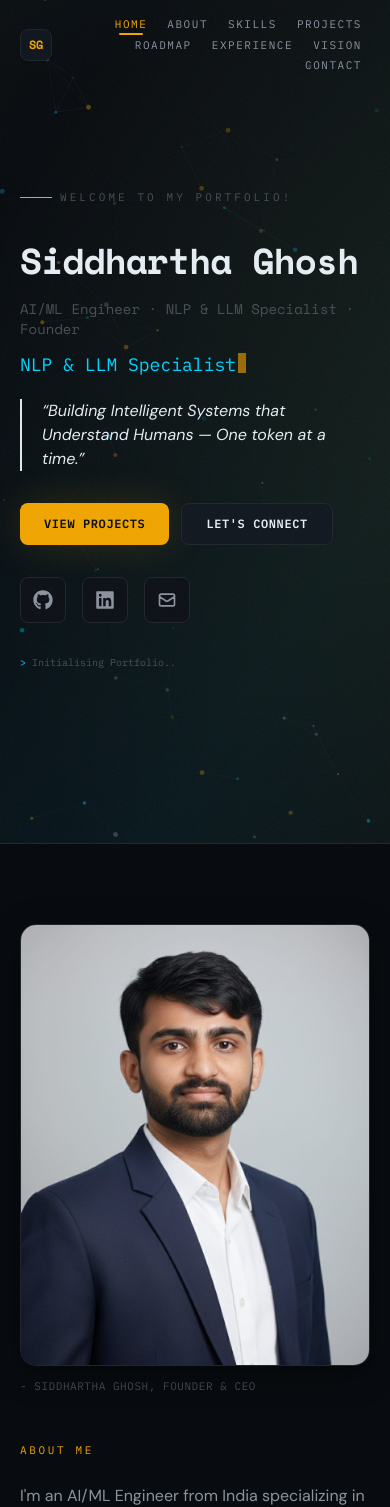
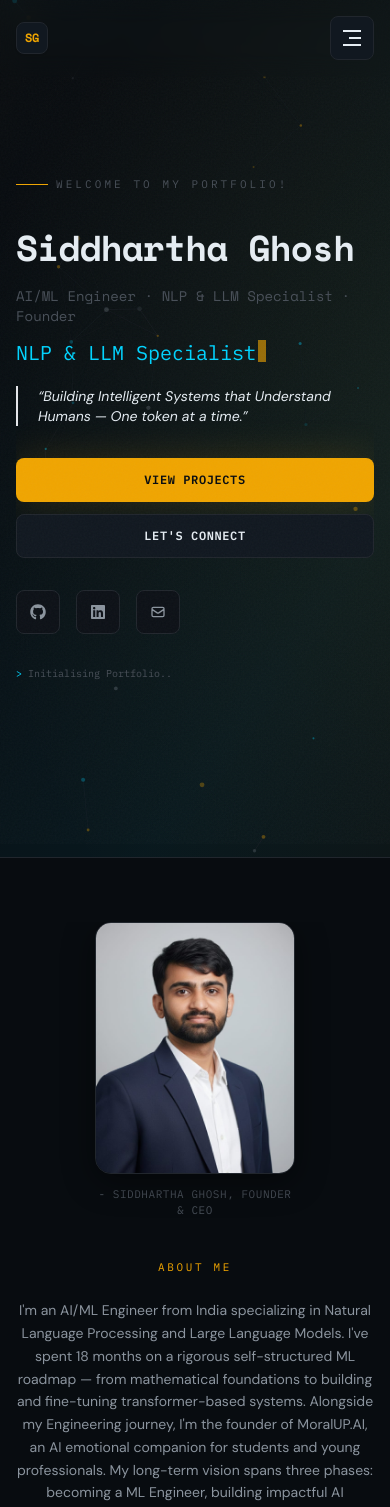
Before and after one commit to SiddharthaGhosh13/My-AIML-Portfolio, a React (Vite) app: page / in a window 390 px wide. Shown: the top 1507 px of the page. Built offline with nearby package versions, Linux system fonts and the light colour scheme.

Commit message:
Fix Mobile Responsiveness

```diff
--- a/src/components/About.jsx
+++ b/src/components/About.jsx
@@ -1,7 +1,6 @@
 import { motion } from 'framer-motion'
 import { useScrollAnimation, staggerContainer, staggerItem } from '../hooks/useScrollAnimation'
 import { siteMeta } from '../data/site'
-import profilePlaceholder from '../assets/profile-placeholder.svg'
 import profilePic from '../assets/profile.jpg'
 
 export default function About() {
@@ -11,38 +10,38 @@ export default function About() {
     <section
       id="about"
       ref={ref}
-      className="relative border-b border-border bg-bg-secondary/40 py-20 md:py-28"
+      className="relative border-b border-border bg-bg-secondary/40 px-4 py-16 md:px-6 md:py-24 lg:px-8"
       aria-labelledby="about-heading"
     >
 
       <motion.div
-        className="mx-auto grid max-w-content gap-12 px-5 md:grid-cols-[minmax(0,320px)_1fr] md:items-start md:gap-16 md:px-8"
+        className="mx-auto grid w-full max-w-6xl grid-cols-1 gap-10 overflow-hidden md:grid-cols-2 md:items-start md:gap-12"
         initial="hidden"
         animate={inView ? 'visible' : 'hidden'}
         variants={staggerContainer}
       >
-        <motion.div variants={staggerItem} className="relative mx-auto w-full max-w-sm md:mx-0">
+        <motion.div variants={staggerItem} className="relative mx-auto w-full max-w-[200px] md:mx-0 md:max-w-sm">
           <div className="absolute -inset-3 rounded-2xl bg-gradient-to-br from-accent-primary/20 via-transparent to-accent-secondary/15 blur-xl" aria-hidden />
           <img
             src={profilePic}
             alt="Siddhartha Ghosh - Profile Picture"
-            width={320}
-            height={320}
+            width={200}
+            height={200}
             loading="lazy"
             decoding="async"
             className="relative z-[1] w-full rounded-2xl border border-border object-cover shadow-card"
           />
-          <p className="mt-3 font-label text-[11px] uppercase tracking-wider text-text-muted">
+          <p className="mt-3 text-center font-label text-[11px] uppercase tracking-wider text-text-muted md:text-left">
             - Siddhartha Ghosh, Founder & CEO
           </p>
         </motion.div>
 
-        <motion.div variants={staggerItem} className="space-y-6">
+        <motion.div variants={staggerItem} className="space-y-6 text-center md:text-left">
           <p className="font-label text-[11px] uppercase tracking-[0.24em] text-accent-primary">
             About Me
           </p>
-          <p className="max-w-2xl font-body text-base leading-relaxed text-text-secondary md:text-lg">{siteMeta.shortBio}</p>
-          <dl className="grid gap-4 border-l border-border pl-5 font-label text-sm text-text-secondary md:grid-cols-2">
+          <p className="max-w-2xl break-words font-body text-sm leading-relaxed text-text-secondary md:text-base">{siteMeta.shortBio}</p>
+          <dl className="grid gap-4 border-l border-border pl-4 font-label text-sm text-text-secondary md:grid-cols-2 md:pl-5">
             <div>
               <dt className="text-text-muted">Location</dt>
               <dd className="text-text-primary">{siteMeta.location}</dd>
--- a/src/components/Hero.jsx
+++ b/src/components/Hero.jsx
@@ -46,6 +46,16 @@ function TypewriterRole() {
 }
 
 export default function Hero() {
+  const [isMobile, setIsMobile] = useState(false)
+
+  useEffect(() => {
+    const media = window.matchMedia('(max-width: 767px)')
+    const onChange = (event) => setIsMobile(event.matches)
+    setIsMobile(media.matches)
+    media.addEventListener('change', onChange)
+    return () => media.removeEventListener('change', onChange)
+  }, [])
+
   const particleOptions = useMemo(
     () => ({
       fullScreen: { enable: false },
@@ -53,7 +63,7 @@ export default function Hero() {
       fpsLimit: 60,
       detectRetina: true,
       particles: {
-        number: { value: 52 },
+        number: { value: isMobile ? 30 : 52 },
         color: { value: ['#F0A500', '#00D4FF', '#8B949E'] },
         opacity: { value: { min: 0.12, max: 0.42 } },
         size: { value: { min: 1, max: 2.5 } },
@@ -83,7 +93,7 @@ export default function Hero() {
         },
       },
     }),
-    []
+    [isMobile]
   )
 
   const container = {
@@ -101,7 +111,7 @@ export default function Hero() {
   return (
     <section
       id="hero"
-      className="relative flex min-h-[100svh] items-center justify-center overflow-hidden border-b border-border"
+      className="relative flex min-h-[100svh] items-center justify-center overflow-hidden border-b border-border px-4 py-16 md:px-6 md:py-24 lg:px-8"
       aria-labelledby="hero-heading"
     >
       <div className="mesh-hero absolute inset-0" aria-hidden />
@@ -115,7 +125,7 @@ export default function Hero() {
       />
 
       <motion.div
-        className="relative z-10 mx-auto flex max-w-content flex-col items-start gap-8 px-5 pb-24 pt-28 md:px-8 md:pt-32"
+        className="relative z-10 mx-auto flex w-full max-w-6xl flex-col items-start gap-8 overflow-hidden px-0 pb-28 pt-28 md:pb-24 md:pt-32"
         variants={container}
         initial="hidden"
         animate="visible"
@@ -130,32 +140,32 @@ export default function Hero() {
         <motion.div variants={item} className="space-y-4">
           <h1
             id="hero-heading"
-            className="font-display text-4xl font-semibold leading-tight tracking-tight text-text-primary md:text-6xl lg:text-7xl"
+            className="break-words font-display text-4xl font-semibold leading-tight tracking-tight text-text-primary md:text-6xl lg:text-8xl"
           >
             {siteMeta.name}
           </h1>
-          <p className="max-w-2xl font-body text-lg text-text-secondary md:text-xl">
+          <p className="max-w-2xl font-body text-xl text-text-secondary md:text-3xl">
             <span className="block font-display text-sm text-text-muted md:text-base">{siteMeta.title}</span>
             <span className="mt-3 block min-h-[2rem] md:min-h-[2.25rem]">
               <TypewriterRole />
             </span>
           </p>
-          <p className="max-w-2xl border-l-2 border-accent-primary/40 pl-5 font-body text-base italic text-text-primary/90 md:text-lg">
+          <p className="max-w-2xl break-words border-l-2 border-accent-primary/40 pl-5 font-body text-sm italic text-text-primary/90 md:text-base">
             “{siteMeta.tagline}”
           </p>
         </motion.div>
 
-        <motion.div variants={item} className="flex flex-wrap gap-3">
+        <motion.div variants={item} className="flex w-full flex-col gap-3 sm:w-auto md:flex-row">
           <a
             href="#projects"
-            className="cursor-target inline-flex items-center justify-center rounded-lg bg-accent-primary px-6 py-3 font-label text-xs font-semibold uppercase tracking-wider text-bg-primary shadow-glowamber transition hover:bg-accent-primary/90 focus-visible:ring-2 focus-visible:ring-accent-secondary"
+            className="cursor-target inline-flex min-h-11 w-full items-center justify-center rounded-lg bg-accent-primary px-6 py-3 font-label text-xs font-semibold uppercase tracking-wider text-bg-primary shadow-glowamber transition hover:bg-accent-primary/90 focus-visible:ring-2 focus-visible:ring-accent-secondary md:w-auto"
             aria-label="View featured projects"
           >
             View Projects
           </a>
           <a
             href="#contact"
-            className="cursor-target inline-flex items-center justify-center rounded-lg border border-border bg-bg-card px-6 py-3 font-label text-xs font-semibold uppercase tracking-wider text-text-primary transition hover:border-accent-secondary/50 hover:text-accent-secondary"
+            className="cursor-target inline-flex min-h-11 w-full items-center justify-center rounded-lg border border-border bg-bg-card px-6 py-3 font-label text-xs font-semibold uppercase tracking-wider text-text-primary transition hover:border-accent-secondary/50 hover:text-accent-secondary md:w-auto"
             aria-label="Go to contact section"
           >
             Let&apos;s Connect
@@ -167,26 +177,26 @@ export default function Hero() {
             href={siteMeta.github}
             target="_blank"
             rel="noreferrer"
-            className="cursor-target rounded-lg border border-border bg-bg-secondary p-3 transition hover:border-accent-primary/40 hover:text-accent-primary"
+            className="cursor-target inline-flex min-h-11 min-w-11 items-center justify-center rounded-lg border border-border bg-bg-secondary p-2.5 transition hover:border-accent-primary/40 hover:text-accent-primary md:p-3"
             aria-label="GitHub profile"
           >
-            <FaGithub className="h-5 w-5" aria-hidden />
+            <FaGithub className="h-4 w-4 md:h-5 md:w-5" aria-hidden />
           </a>
           <a
             href={siteMeta.linkedin}
             target="_blank"
             rel="noreferrer"
-            className="cursor-target rounded-lg border border-border bg-bg-secondary p-3 transition hover:border-accent-secondary/40 hover:text-accent-secondary"
+            className="cursor-target inline-flex min-h-11 min-w-11 items-center justify-center rounded-lg border border-border bg-bg-secondary p-2.5 transition hover:border-accent-secondary/40 hover:text-accent-secondary md:p-3"
             aria-label="LinkedIn profile"
           >
-            <FaLinkedin className="h-5 w-5" aria-hidden />
+            <FaLinkedin className="h-4 w-4 md:h-5 md:w-5" aria-hidden />
           </a>
           <a
             href={`mailto:${siteMeta.email}`}
-            className="cursor-target rounded-lg border border-border bg-bg-secondary p-3 transition hover:border-accent-primary/40 hover:text-accent-primary"
+            className="cursor-target inline-flex min-h-11 min-w-11 items-center justify-center rounded-lg border border-border bg-bg-secondary p-2.5 transition hover:border-accent-primary/40 hover:text-accent-primary md:p-3"
             aria-label={`Email ${siteMeta.email}`}
           >
-            <HiOutlineMail className="h-5 w-5" aria-hidden />
+            <HiOutlineMail className="h-4 w-4 md:h-5 md:w-5" aria-hidden />
           </a>
         </motion.div>
 
--- a/src/components/Navbar.jsx
+++ b/src/components/Navbar.jsx
@@ -1,9 +1,11 @@
 import { useEffect, useState } from 'react'
-import { motion } from 'framer-motion'
+import { AnimatePresence, motion } from 'framer-motion'
+import { RiCloseLine, RiMenu3Line } from 'react-icons/ri'
 import { navLinks, siteMeta } from '../data/site'
 
 export default function Navbar({ activeId }) {
   const [scrolled, setScrolled] = useState(false)
+  const [mobileOpen, setMobileOpen] = useState(false)
 
   useEffect(() => {
     const onScroll = () => setScrolled(window.scrollY > 24)
@@ -12,17 +14,19 @@ export default function Navbar({ activeId }) {
     return () => window.removeEventListener('scroll', onScroll)
   }, [])
 
+  const closeMobileMenu = () => setMobileOpen(false)
+
   return (
     <motion.header
       className={`fixed left-0 right-0 top-0 z-[150] transition-colors duration-300 ${
-        scrolled ? 'border-b border-border bg-bg-secondary/75 backdrop-blur-md' : 'border-b border-transparent bg-transparent'
+        scrolled ? 'border-b border-border bg-bg-secondary/75 backdrop-blur-md' : 'border-b border-transparent bg-bg-secondary/55 backdrop-blur-md'
       }`}
       initial={{ y: -24, opacity: 0 }}
       animate={{ y: 0, opacity: 1 }}
       transition={{ duration: 0.45, delay: 1.55, ease: [0.22, 1, 0.36, 1] }}
     >
       <nav
-        className="mx-auto flex max-w-content items-center justify-between gap-6 px-5 py-4 md:px-8"
+        className="mx-auto flex w-full max-w-6xl items-center justify-between gap-4 px-4 py-4 md:gap-6 md:px-6 lg:px-8"
         aria-label="Primary"
       >
         <a
@@ -36,7 +40,7 @@ export default function Navbar({ activeId }) {
           <span className="hidden sm:inline">{siteMeta.name.split(' ')[0]}</span>
         </a>
 
-        <ul className="flex flex-wrap items-center justify-end gap-1 text-[11px] font-label uppercase tracking-[0.14em] text-text-secondary md:gap-2 md:text-xs">
+        <ul className="hidden flex-wrap items-center justify-end gap-1 text-[11px] font-label uppercase tracking-[0.14em] text-text-secondary md:flex md:gap-2 md:text-xs">
           {navLinks.map((link) => {
             const active = activeId === link.id
             return (
@@ -62,7 +66,50 @@ export default function Navbar({ activeId }) {
             )
           })}
         </ul>
+        <button
+          type="button"
+          className="cursor-target inline-flex h-11 w-11 items-center justify-center rounded-lg border border-border bg-bg-card text-text-primary transition hover:border-accent-secondary/40 hover:text-accent-secondary md:hidden"
+          onClick={() => setMobileOpen((prev) => !prev)}
+          aria-expanded={mobileOpen}
+          aria-controls="mobile-nav-menu"
+          aria-label={mobileOpen ? 'Close navigation menu' : 'Open navigation menu'}
+        >
+          {mobileOpen ? <RiCloseLine className="h-6 w-6" aria-hidden /> : <RiMenu3Line className="h-6 w-6" aria-hidden />}
+        </button>
       </nav>
+      <AnimatePresence initial={false}>
+        {mobileOpen && (
+          <motion.div
+            id="mobile-nav-menu"
+            className="overflow-hidden border-t border-border bg-bg-secondary/90 backdrop-blur-md md:hidden"
+            initial={{ height: 0, opacity: 0 }}
+            animate={{ height: 'auto', opacity: 1 }}
+            exit={{ height: 0, opacity: 0 }}
+            transition={{ duration: 0.3, ease: [0.22, 1, 0.36, 1] }}
+          >
+            <ul className="mx-auto flex w-full max-w-6xl flex-col px-4 py-3 md:px-6 lg:px-8">
+              {navLinks.map((link) => {
+                const active = activeId === link.id
+                return (
+                  <li key={link.id}>
+                    <a
+                      href={`#${link.id}`}
+                      onClick={closeMobileMenu}
+                      className={`cursor-target flex min-h-11 w-full items-center rounded-md px-2 py-2 font-label text-xs uppercase tracking-[0.14em] transition-colors ${
+                        active ? 'text-accent-primary' : 'text-text-secondary hover:text-text-primary'
+                      }`}
+                      aria-current={active ? 'page' : undefined}
+                      aria-label={`Navigate to ${link.label} section`}
+                    >
+                      {link.label}
+                    </a>
+                  </li>
+                )
+              })}
+            </ul>
+          </motion.div>
+        )}
+      </AnimatePresence>
     </motion.header>
   )
 }
--- a/src/styles/globals.css
+++ b/src/styles/globals.css
@@ -19,10 +19,14 @@
 @layer base {
   html {
     scroll-behavior: smooth;
+    overflow-x: hidden;
+    max-width: 100vw;
   }
 
   body {
     @apply bg-bg-primary font-body text-text-primary antialiased;
+    overflow-x: hidden;
+    max-width: 100vw;
   }
 
   @media (min-width: 768px) {
@@ -41,6 +45,14 @@
     box-shadow:
       0 0 0 2px var(--bg-primary),
       0 0 0 4px var(--accent-primary);
+  }
+
+  @media (max-width: 768px) {
+    button,
+    a {
+      min-height: 44px;
+      min-width: 44px;
+    }
   }
 }
 
```
Also changed, not shown: src/components/Contact.jsx (+9 -9 lines), src/components/Experience.jsx (+11 -9 lines), src/components/Footer.jsx (+6 -6 lines), src/components/Projects.jsx (+4 -4 lines), src/components/Projects/ProjectCard.jsx (+8 -6 lines), src/components/Roadmap.jsx (+21 -19 lines), src/components/Skills.jsx (+7 -7 lines), src/components/Vision.jsx (+8 -8 lines).
